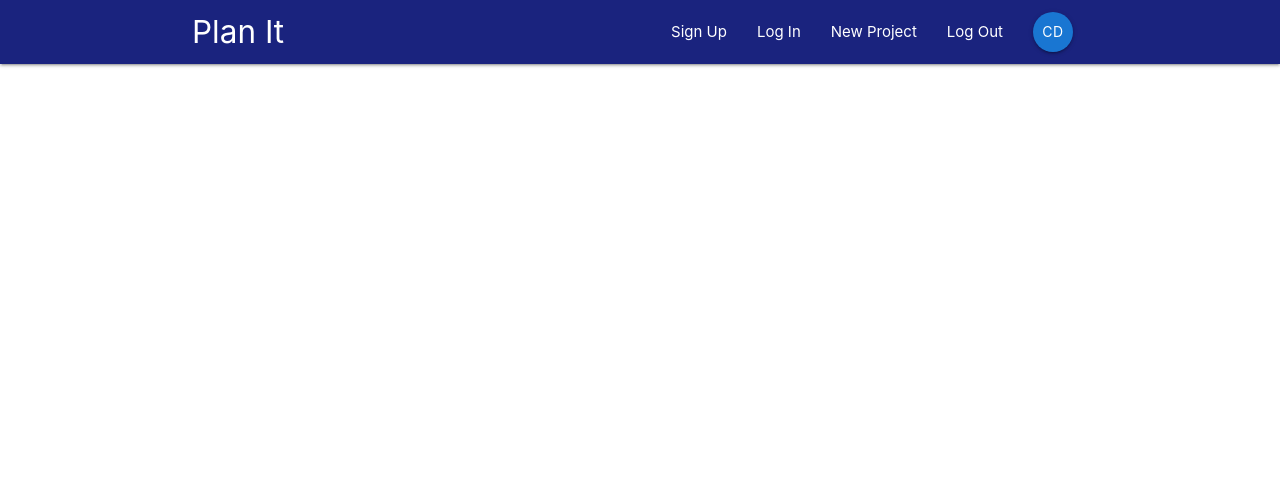
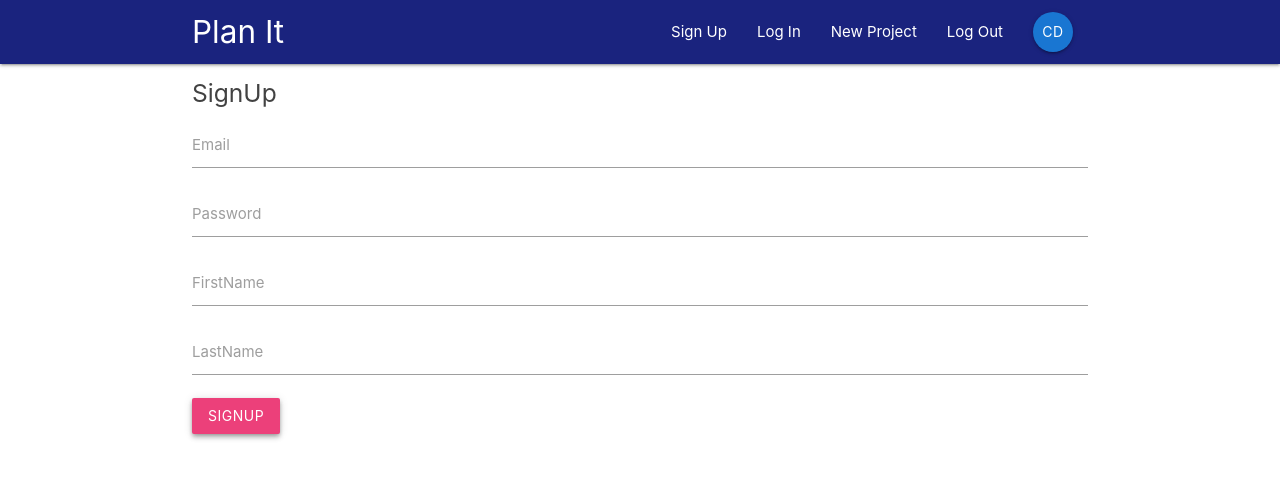
Before and after one commit to dey24/React-Redux-App, a React (Create React App) app in the folder planit/: page /signup in a window 1280 px wide. Shown: the top 478 px of the page. Built offline with nearby package versions, Linux system fonts and the light colour scheme.

Commit message:
signin and signup

```diff
--- a/planit/public/index.html
+++ b/planit/public/index.html
@@ -43,5 +43,7 @@
       To begin the development, run `npm start` or `yarn start`.
       To create a production bundle, use `npm run build` or `yarn build`.
     -->
+    <!-- Compiled and minified JavaScript -->
+    <script src="https://cdnjs.cloudflare.com/ajax/libs/materialize/1.0.0/js/materialize.min.js"></script>
   </body>
 </html>
--- a/planit/src/App.js
+++ b/planit/src/App.js
@@ -3,7 +3,8 @@ import { BrowserRouter, Switch, Route } from 'react-router-dom';
 import Navbar from './components/layout/Navbar'
 import Dashboard from './components/dashboard/Dashboard'
 import ProjectDetails from './components/projects/ProjectDetails'
-
+import SignIn from './components/auth/SignIn'
+import SignUp from './components/auth/SignUp'
 class App extends Component {
   render() {
     return (
@@ -13,6 +14,8 @@ class App extends Component {
           <Switch>
             <Route exact path="/" component={Dashboard}></Route>
             <Route path="/project/:id" component={ProjectDetails}></Route>
+            <Route path="/signin" component={SignIn}></Route>
+            <Route path="/signup" component={SignUp}></Route>
           </Switch>
         </div>
       </BrowserRouter>
--- a/planit/src/components/auth/SignIn.js
+++ b/planit/src/components/auth/SignIn.js
@@ -0,0 +1,39 @@
+import React, { Component } from 'react'
+
+class SignIn extends Component {
+    state = {
+        email: '',
+        password: ''
+    }
+    handleChange = (e) => {
+        this.setState({
+            [e.target.value] : e.target.value
+        })
+    }
+    handleSubmit = (e) => {
+        e.preventDefault()
+        console.log(this.state)
+    }
+    render() {
+        return (
+            <div className="container">
+                <form onSubmit={this.handleSubmit} className="white lighten-3">
+                    <h5 className="grey-text text-darken-3">SignIn</h5>
+                    <div className="input-field">
+                        <label htmlFor="email">Email</label>
+                        <input type="email" id="email" onChange={this.handleChange}/>
+                    </div>
+                    <div className="input-field">
+                        <label htmlFor="password">Password</label>
+                        <input type="password" id="password" onChange={this.handleChange}/>
+                    </div>
+                    <div className="input-field">
+                        <button className="btn pink lighten-3 z-depth-2">Login</button>
+                    </div>
+                </form>
+            </div>
+        )
+    }
+}
+
+export default SignIn
--- a/planit/src/components/auth/SignUp.js
+++ b/planit/src/components/auth/SignUp.js
@@ -0,0 +1,49 @@
+import React, { Component } from 'react'
+
+class SignUp extends Component {
+    state = {
+        email: '',
+        password: '',
+        firstName: '',
+        lastName: ''
+    }
+    handleChange = (e) => {
+        this.setState({
+            [e.target.value] : e.target.value
+        })
+    }
+    handleSubmit = (e) => {
+        e.preventDefault()
+        console.log(this.state)
+    }
+    render() {
+        return (
+            <div className="container">
+                <form onSubmit={this.handleSubmit} className="white lighten-3">
+                    <h5 className="grey-text text-darken-3">SignUp</h5>
+                    <div className="input-field">
+                        <label htmlFor="email">Email</label>
+                        <input type="email" id="email" onChange={this.handleChange}/>
+                    </div>
+                    <div className="input-field">
+                        <label htmlFor="password">Password</label>
+                        <input type="password" id="password" onChange={this.handleChange}/>
+                    </div>
+                    <div className="input-field">
+                        <label htmlFor="firstname">FirstName</label>
+                        <input type="text" id="firstname" onChange={this.handleChange}/>
+                    </div>
+                    <div className="input-field">
+                        <label htmlFor="lastname">LastName</label>
+                        <input type="text" id="lastname" onChange={this.handleChange}/>
+                    </div>
+                    <div className="input-field">
+                        <button className="btn pink lighten-1 z-depth-2">SignUp</button>
+                    </div>
+                </form>
+            </div>
+        )
+    }
+}
+
+export default SignUp
```
